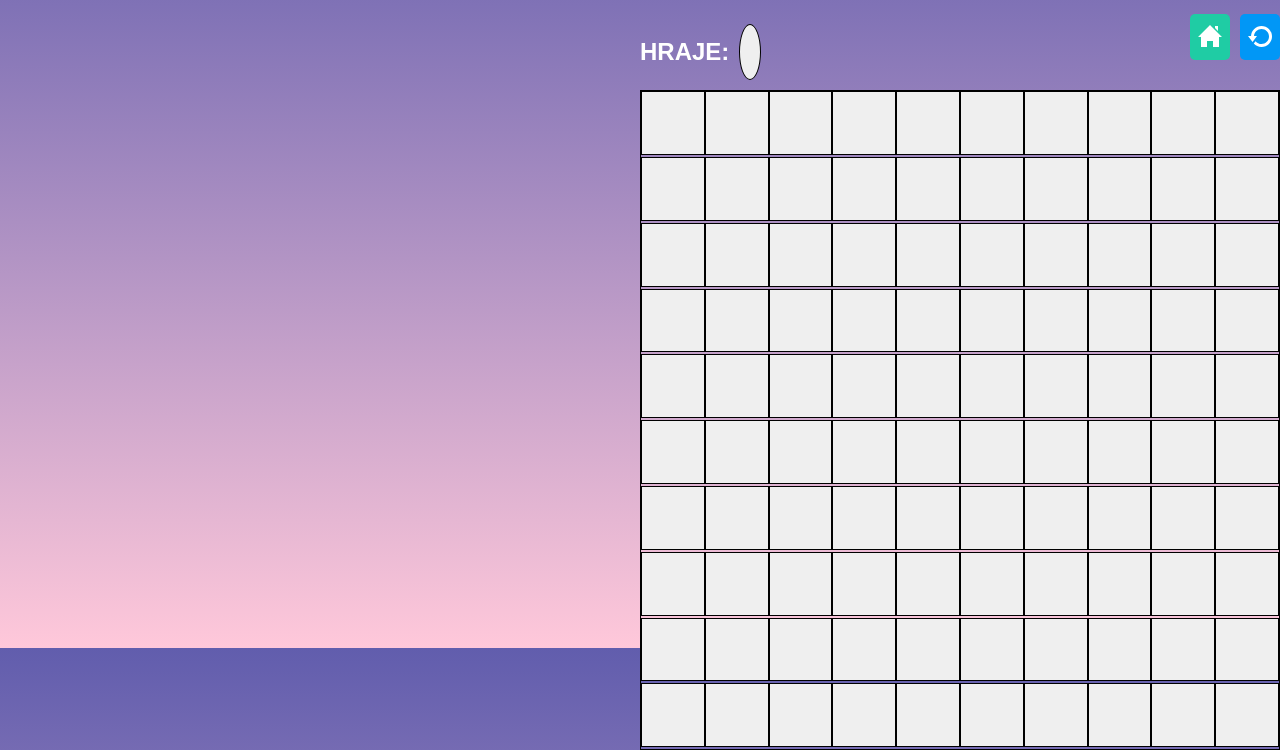
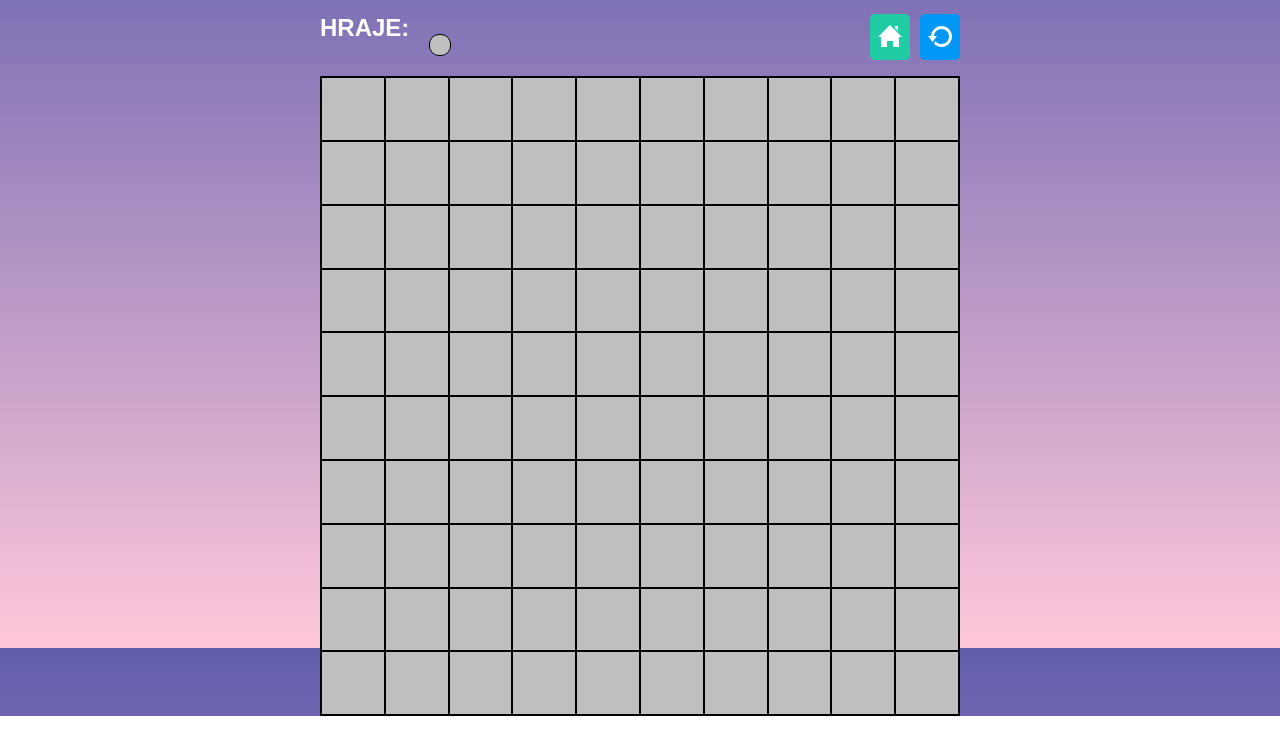
Before and after one commit to LucieTrojanova/piskvorky, a plain HTML site: page hra.html in a window 1280 px wide. Shown: the part 152-902 px from the top of the page. After the commit the page ends 868 px from the top, so only its background shows below. Drawn offline with Linux system fonts and the light colour scheme.

Commit message:
zarovnání na střed, pozadí tlačítek po přejetí myši a focus, zarovnání textu, tlačítko kolečko

```diff
--- a/hra.html
+++ b/hra.html
@@ -4,6 +4,7 @@
     <meta charset="UTF-8" />
     <meta http-equiv="X-UA-Compatible" content="IE=edge" />
     <meta name="viewport" content="width=device-width, initial-scale=1.0" />
+
     <title>Document</title>
     <link
       href="https://fonts.googleapis.com/css2?family=Lobster&display=swap"
@@ -30,57 +31,43 @@
         </div>
       </div>
       <div class="sto-tlacitek">
-        <div class="deset-tlacitek">
+        <button></button><button></button><button></button><button></button
+        ><button></button><button></button><button></button><button></button
+        ><button></button><button></button> <button></button><button></button
+        ><button></button><button></button><button></button><button></button
+        ><button></button><button></button><button></button><button></button>
         <button></button><button></button><button></button><button></button
         ><button></button><button></button><button></button><button></button
         ><button></button><button></button>
-        </div>
-        <div class="deset-tlacitek">
+
         <button></button><button></button><button></button><button></button
         ><button></button><button></button><button></button><button></button
         ><button></button><button></button>
-        </div>
-        <div class="deset-tlacitek">
+
         <button></button><button></button><button></button><button></button
         ><button></button><button></button><button></button><button></button
         ><button></button><button></button>
-        </div>
-        <div class="deset-tlacitek">
+
         <button></button><button></button><button></button><button></button
         ><button></button><button></button><button></button><button></button
         ><button></button><button></button>
-        </div>
-        <div class="deset-tlacitek">
+
         <button></button><button></button><button></button><button></button
         ><button></button><button></button><button></button><button></button
         ><button></button><button></button>
-        </div>
-        <div class="deset-tlacitek">
+
         <button></button><button></button><button></button><button></button
         ><button></button><button></button><button></button><button></button
         ><button></button><button></button>
-        </div>
-        <div class="deset-tlacitek">
+
         <button></button><button></button><button></button><button></button
         ><button></button><button></button><button></button><button></button
         ><button></button><button></button>
-        </div>
-        <div class="deset-tlacitek">
-          <button></button><button></button><button></button><button></button
-          ><button></button><button></button><button></button><button></button
-          ><button></button><button></button>
-        </div>
-        <div class="deset-tlacitek">
-          <button></button><button></button><button></button><button></button
-          ><button></button><button></button><button></button><button></button
-          ><button></button><button></button>
-        </div>
-        <div class="deset-tlacitek">
+
         <button></button><button></button><button></button><button></button
         ><button></button><button></button><button></button><button></button
         ><button></button><button></button>
       </div>
     </div>
-    </div>
   </body>
 </html>
--- a/styly.css
+++ b/styly.css
@@ -1,6 +1,8 @@
 body {
   background-image: linear-gradient(#615dad, #ffc8da);
   background-attachment: fixed;
+  display: flex;
+  justify-content: center;
 }
 
 /*div - jako cely flex box*/
@@ -96,6 +98,8 @@ h1 {
   /*color: #ffffff;
   font-family: Arial, Helvetica, sans-serif;*/
   font-size: 24px;
+  display: flex;
+  margin: 0px;
 }
 
 p {
@@ -106,24 +110,27 @@ p {
 .krouzek {
   width: 0px;
   aspect-ratio: 1/1;
-  border-radius: 50%;
+  border-radius: 10px;
   padding: 10px;
-  margin: 10px;
-}
-
-
-
-.ikony-hry {
+  margin: 20px;
   display: flex;
-  justify-content: space-between;
+  border: solid 1px;
 }
 
 .hraje-krouzek {
   display: flex;
 }
 
+.ikony-hry {
+  display: flex;
+  justify-content: space-between;
+
+}
+
+
 .ovladaci-tlacitka {
   display: flex;
+  justify-content: center;
 }
 
 .sto-tlacitek {
@@ -131,15 +138,23 @@ p {
   /*max-width: 80vmin;*/
   flex-wrap: wrap;
   border: 1px solid black;
+}
 
+button:focus {
+  background-color: rgb(220, 220, 220);
+}
 
-
+button:hover {
+  background-color: rgb(220, 220, 220);
 }
 
 button {
   width: 10%;
   aspect-ratio: 1/1;
   border: 1px solid black;
+  background-color: rgb(191, 191, 191);
+
+
 }
 
 .veliky-flex-box {
@@ -149,7 +164,8 @@ button {
   justify-content: center;
   position: absolute;
   top: 50px;
-  left: calc(80vmin);
+
+
 }
 
 .deset-tlacitek {
```
Lines whose indentation alone changed are shown as unchanged.
